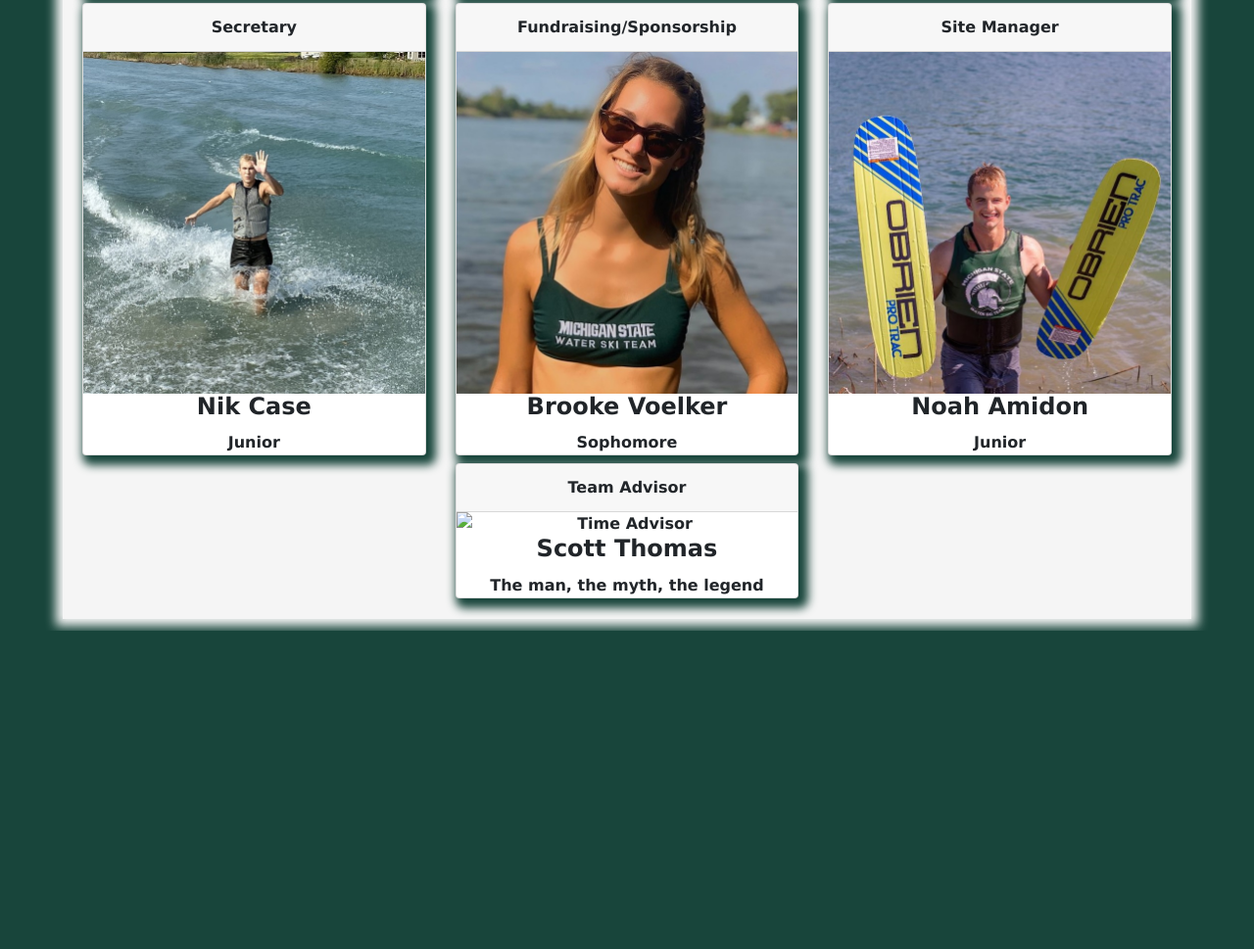
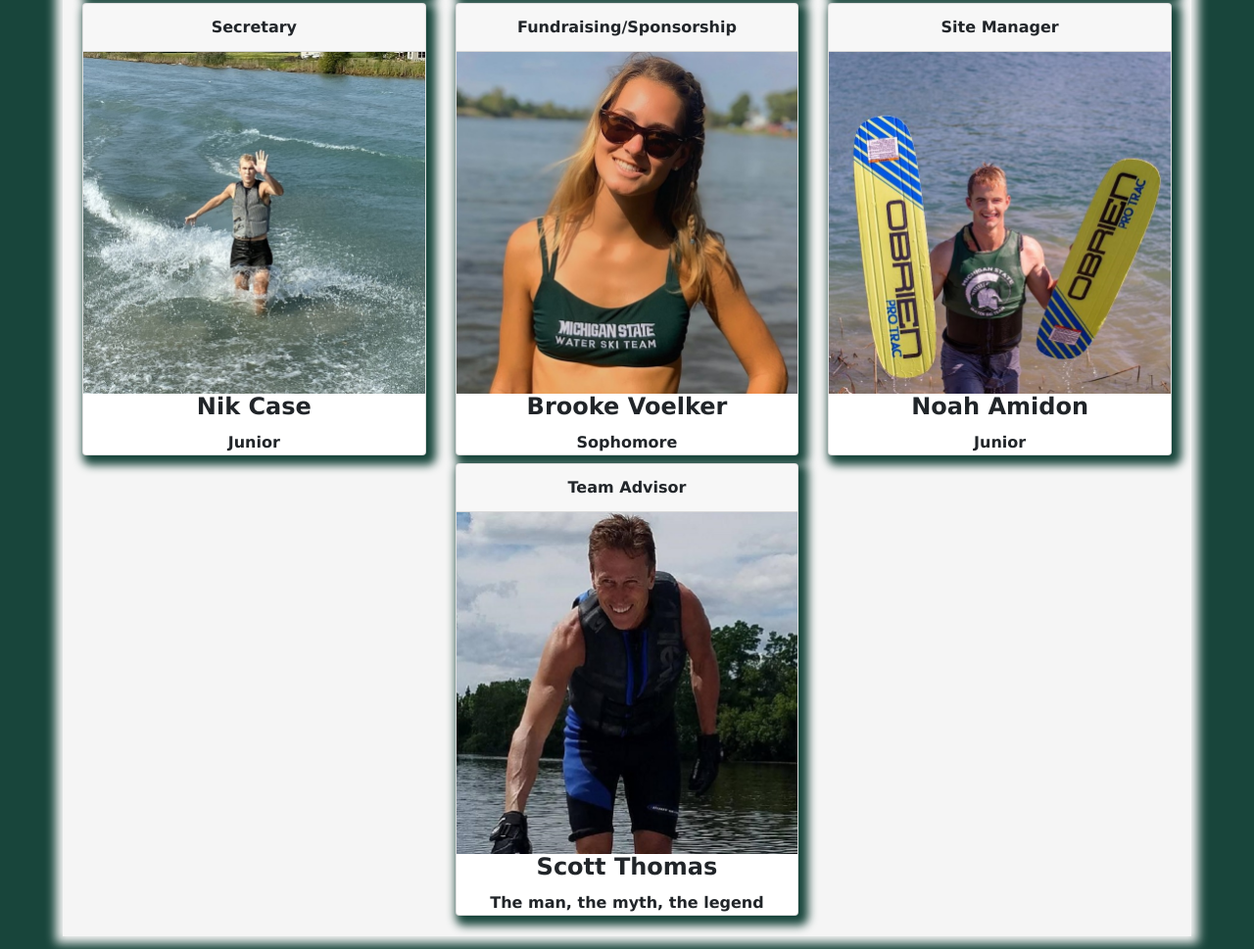
Before and after one commit to Delonous/waterski, a plain HTML site: page officers.html in a window 1280 px wide. Shown: the part 1208-2177 px from the top of the page at 98% size. Before the commit the page ends 1852 px from the top, so only its background shows below. Drawn offline with nearby package versions, Linux system fonts and the light colour scheme.

Commit message:
more fixes

```diff
--- a/officers.html
+++ b/officers.html
@@ -191,7 +191,7 @@
                         <div class="card-header">
                             Team Advisor
                         </div>
-                        <img class="img-fluid" src="./images/spinner.gif" data-src="./images/scott.JPG" alt="Time Advisor">
+                        <img class="img-fluid" src="./images/spinner.gif" data-src="./images/scott.jpg" alt="Team Advisor">
                         <div class="card-block">
                             <h4 class="card-title">Scott Thomas</h4>
                             <p class="card-text">The man, the myth, the legend</p>
```
Also changed, not shown: images/scott.jpg (added).
